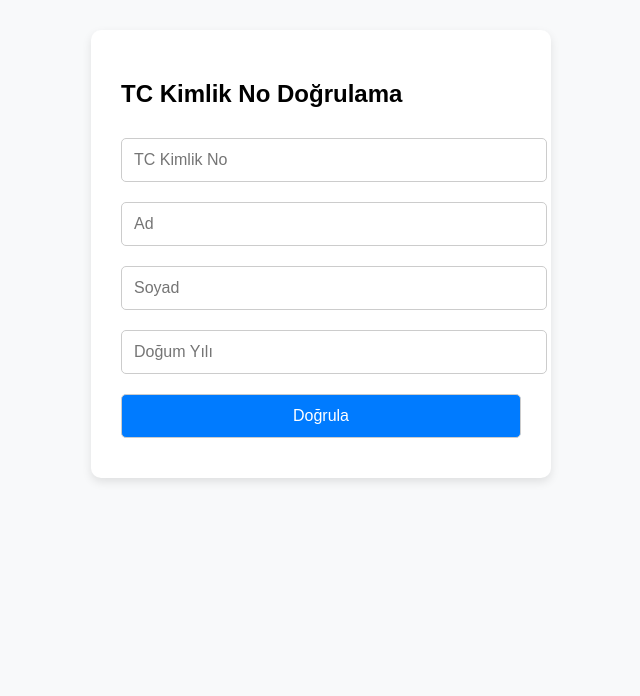
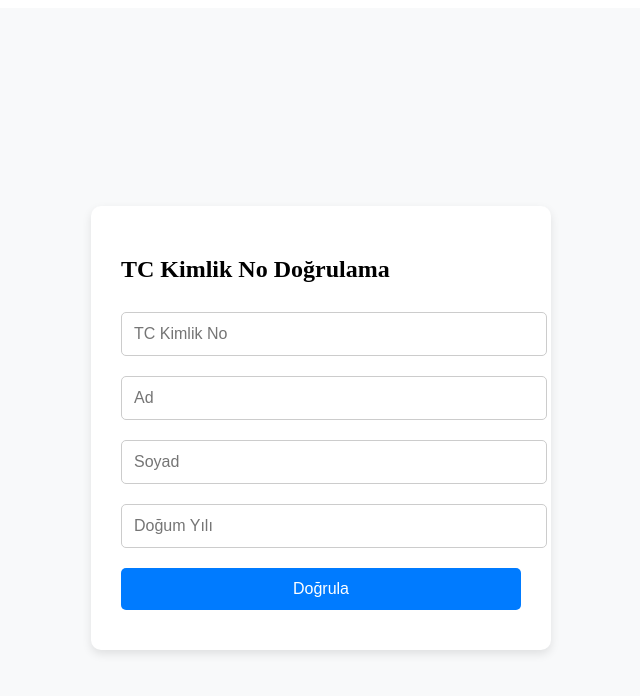
Before and after one commit to koray62/tc-kimlik-backend, a React (Vite) app: page / in a window 1280 px wide. Shown: the top 696 px of the page, without its empty margins (319-959 px from the left). Built offline with nearby package versions, Linux system fonts and the light colour scheme.

Commit message:
Update App.css

```diff
--- a/src/App.css
+++ b/src/App.css
@@ -1,18 +1,20 @@
 /* App.css */
 
-body {
+.app-background {
   background-color: #f8f9fa;
-  margin: 0;
-  padding: 0;
-  font-family: Arial, sans-serif;
+  min-height: 100vh;
+  display: flex;
+  justify-content: center;
+  align-items: center;
+  padding: 20px;
 }
 
 .form-container {
   background: #fff;
   padding: 30px;
-  margin: 30px auto;
   border-radius: 10px;
   box-shadow: 0 4px 10px rgba(0, 0, 0, 0.1);
+  width: 100%;
   max-width: 400px;
 }
 
@@ -30,6 +32,7 @@ button {
   color: #fff;
   cursor: pointer;
   transition: background 0.3s;
+  border: none;
 }
 
 button:hover {
```
